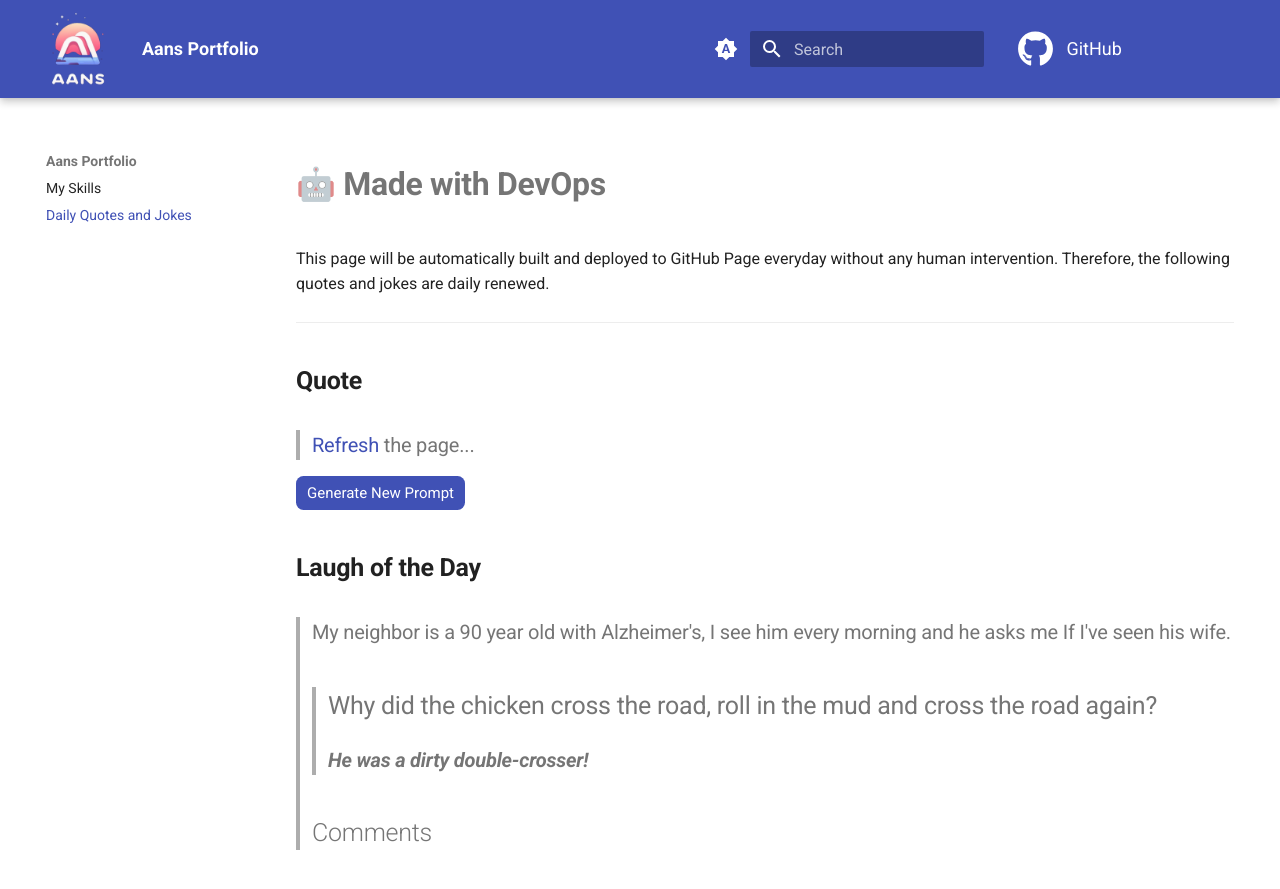
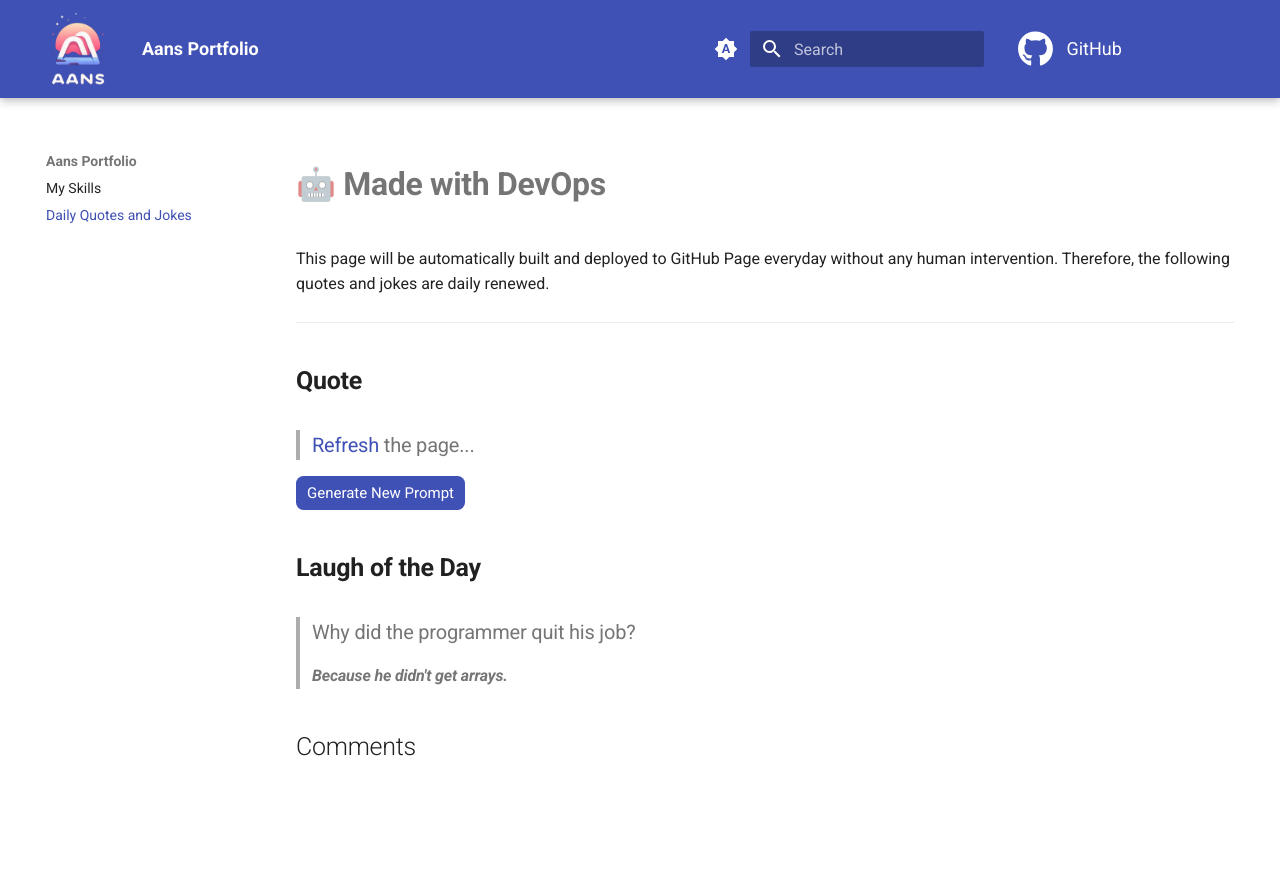
Before and after one commit to LaansDole/LaansDole, an MkDocs documentation site: the page built from docs/daily-jokes.md, in a window 1280 px wide. Shown: the top 889 px of the page. Built offline with MkDocs 1.6.1 and Material for MkDocs 9.7.7, drawn with Linux system fonts in a browser that asks for light colours; comment, search, counter and statistics services are not loaded.

```diff
--- a/docs/daily-jokes.md
+++ b/docs/daily-jokes.md
@@ -26,7 +26,4 @@ comments: true
 </div>
 <h2><strong>Laugh of the Day</strong></h2>
 
-
-<blockquote><h3>My neighbor is a 90 year old with Alzheimer's, I see him every morning and he asks me If I've seen his wife.
-
-<blockquote><h3>Why did the chicken cross the road, roll in the mud and cross the road again?</h3><h4><i>He was a dirty double-crosser!</i></h4></blockquote>
+<blockquote><h3>Why did the programmer quit his job?</h3><h4><i>Because he didn't get arrays.</i></h4></blockquote>
```
Also changed, not shown: build.js (+10 -5 lines), index.js (+11 -6 lines), site/daily-jokes/index.html, site/search/search_index.json, site/sitemap.xml, 1 other file.
